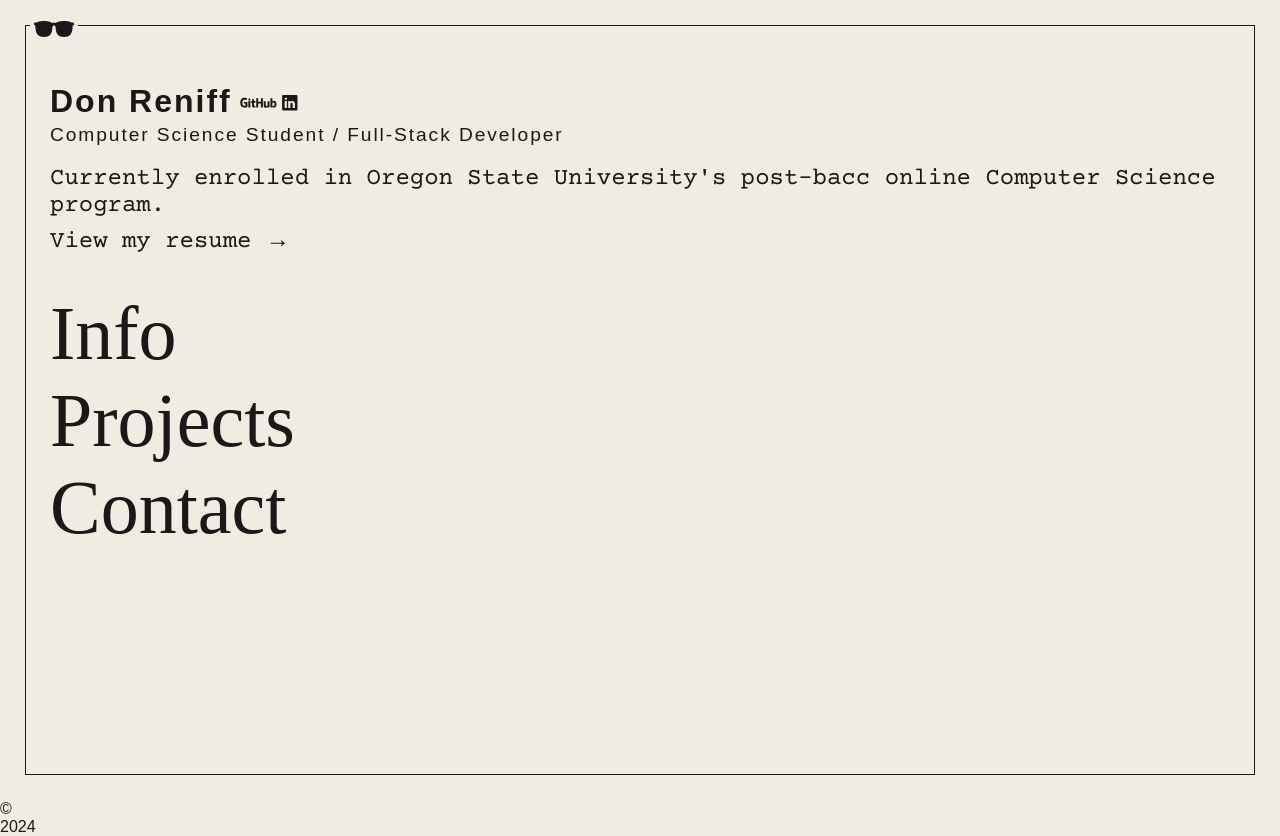
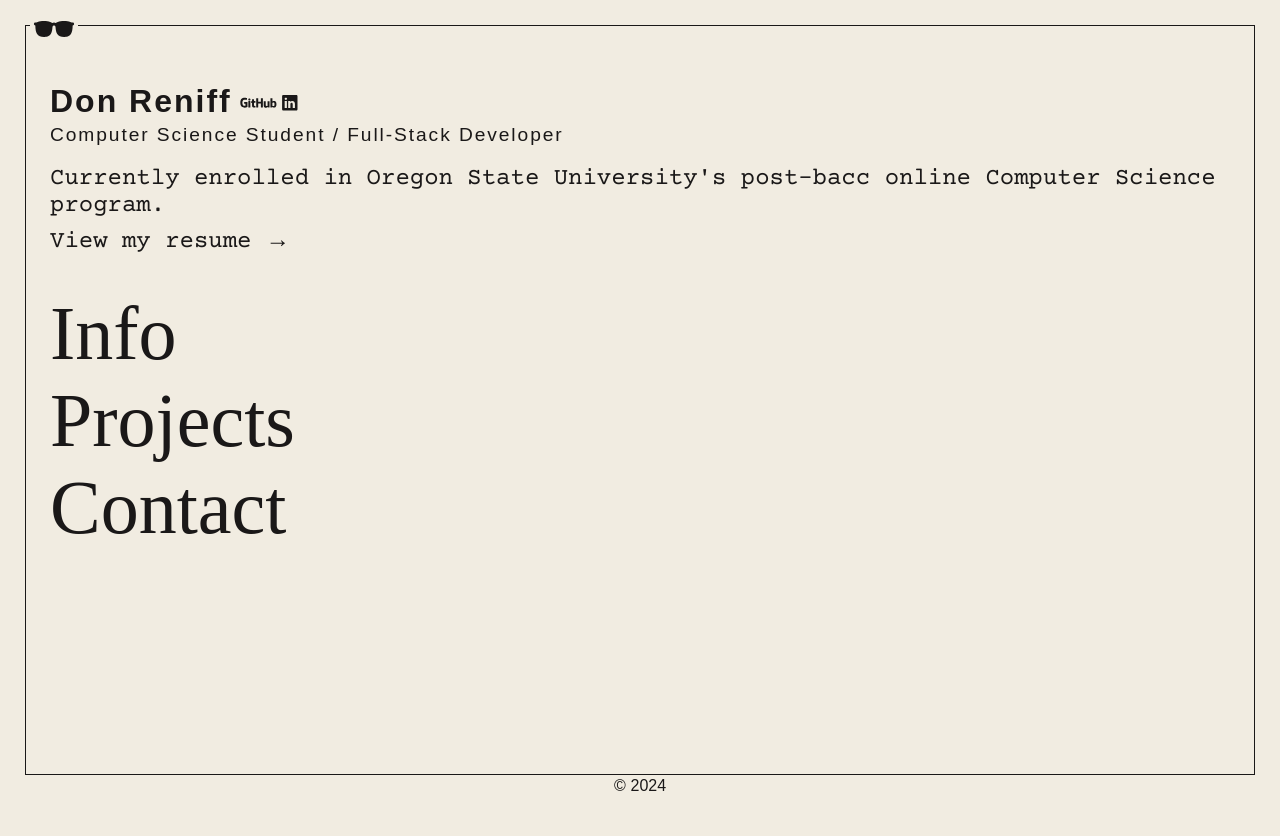
Before and after one commit to dreniff3/personal-portfolio, a React (Vite) app: page / in a window 1280 px wide. After the commit the page ends 800 px from the top, so only its background shows below. Built offline with nearby package versions, Linux system fonts and the light colour scheme; a web font is replaced by a local one.

Commit message:
Add styles for footer

```diff
--- a/src/index.css
+++ b/src/index.css
@@ -41,7 +41,7 @@ body {
   color: var(--fontColor);
 }
 
-/*   ----- Toggle Button  -----  */
+/*   ----- Header - Toggle Button  -----  */
 .toggle-btn {
   position: absolute;
   top: 5px;
@@ -52,6 +52,7 @@ body {
   cursor: pointer;
 }
 
+/*   ----- Main  -----  */
 main {
   width: calc(100vw - 50px);
   height: calc(100vh - 50px);
@@ -65,6 +66,16 @@ main {
   main {
     border: 1px solid var(--fontColor);
   }
+}
+
+/*   ----- Footer  -----  */
+footer {
+  display: flex;
+  gap: .3rem;
+  position: absolute;
+  bottom: 5px;
+  width: 100%;
+  justify-content: center;
 }
 
 /*   ----- HomePage  -----  */
@@ -148,7 +159,7 @@ main {
 .nav-links {
   font-family: var(--navFont);
   /* font-size: 9.5vh; */
-  font-size: 16vw;
+  font-size: 15vw;
   margin-top: 2rem;
 }
 
```
